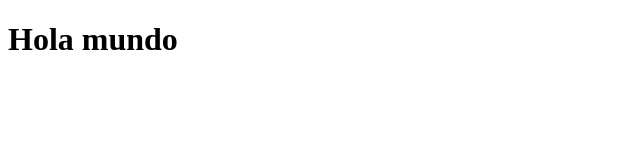
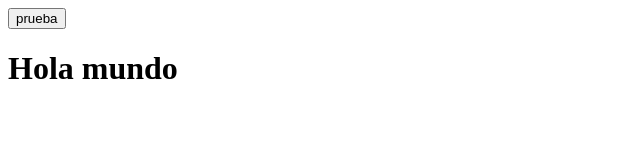
Before and after one commit to Teresog/PruebaCursoGit, a plain HTML site: page index.html in a window 1280 px wide. Shown: the whole page, without its empty margins (0-640 px from the left). Drawn offline with Linux system fonts and the light colour scheme.

Commit message:
agregando boton index

```diff
--- a/index.html
+++ b/index.html
@@ -7,7 +7,9 @@
     <title>Document</title>
 </head>
 <body>
-    <div class="head"></div>
+    <div class="head">
+        <button>prueba</button>
+    </div>
     <h1>Hola mundo</h1>
 
 </body>
```
